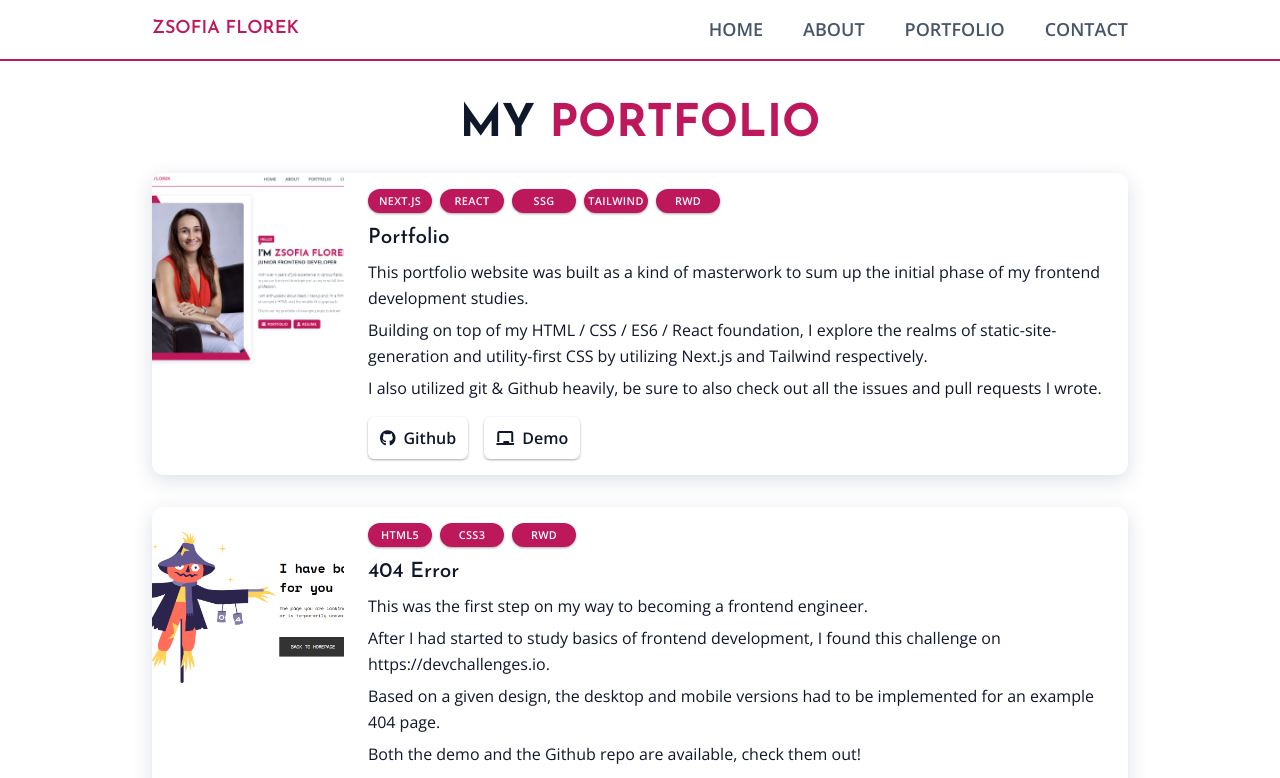
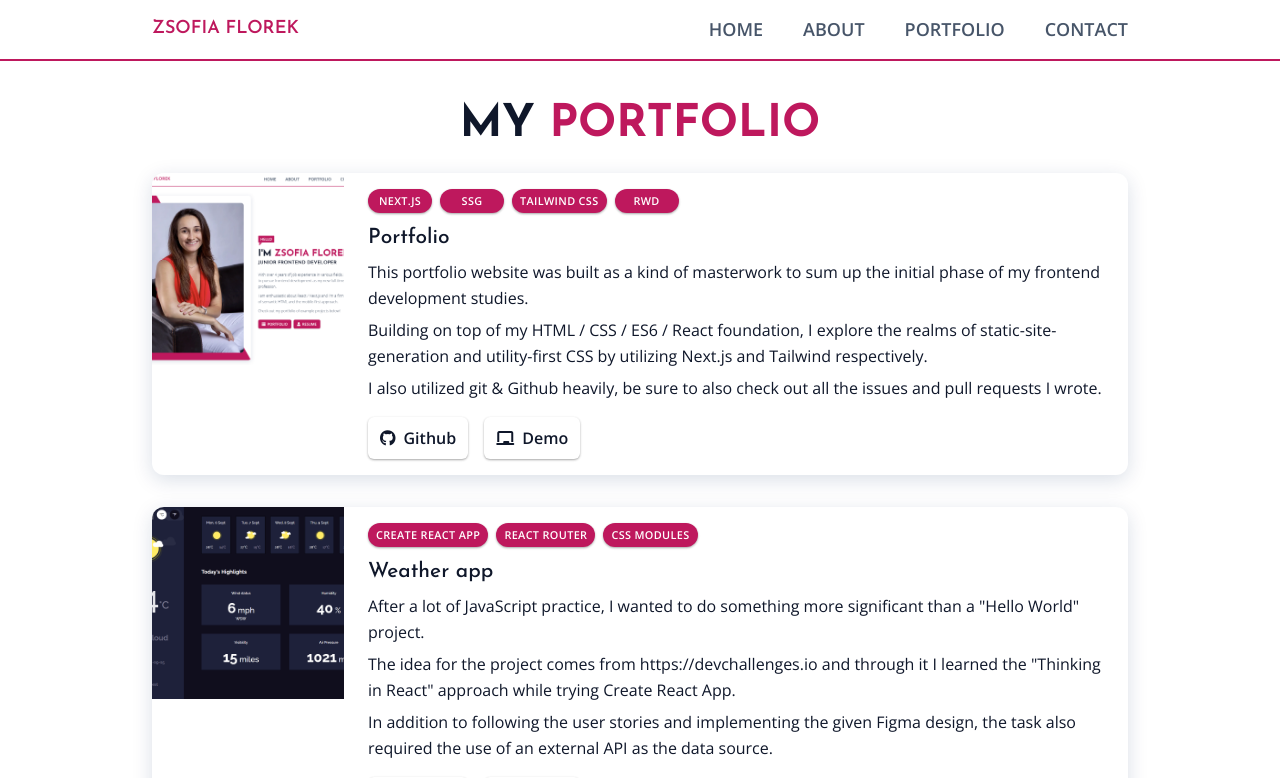
Before and after one commit to zsofiaflorek/portfolio, a Next.js app: page /portfolio in a window 1280 px wide. Shown: the top 778 px of the page. Built offline with nearby package versions, Linux system fonts and the light colour scheme.

Commit message:
Fix weatherapp project section (#32)

```diff
--- a/components/badge.js
+++ b/components/badge.js
@@ -1,6 +1,6 @@
 export default function Badge({ children }) {
   return (
-    <div className="uppercase text-on-primary bg-primary text-xs py-1 mb-2 rounded-md shadow-sm w-16 rounded-full text-center inline-block">
+    <div className="uppercase text-on-primary bg-primary text-xs py-1 px-2 mb-2 rounded-md shadow-sm min-w-[64px] rounded-full text-center inline-block">
       {children}
     </div>
   );
--- a/data/projects.json
+++ b/data/projects.json
@@ -6,10 +6,22 @@
       "Building on top of my HTML / CSS / ES6 / React foundation, I explore the realms of static-site-generation and utility-first CSS by utilizing Next.js and Tailwind respectively.",
       "I also utilized git & Github heavily, be sure to also check out all the issues and pull requests I wrote."
     ],
-    "badges": ["Next.js", "React", "SSG", "Tailwind", "RWD"],
+    "badges": ["Next.js", "SSG", "Tailwind CSS", "RWD"],
     "image": "portfolio.png",
     "github-url": "https://github.com/zsofiaflorek/portfolio",
     "demo-url": "https://zflorek.com"
+  },
+  {
+    "title": "Weather app",
+    "description": [
+      "After a lot of JavaScript practice, I wanted to do something more significant than a \"Hello World\" project.",
+      "The idea for the project comes from https://devchallenges.io and through it I learned the \"Thinking in React\" approach while trying Create React App.",
+      "In addition to following the user stories and implementing the given Figma design, the task also required the use of an external API as the data source."
+    ],
+    "badges": ["Create React App", "React Router", "CSS Modules"],
+    "image": "weatherapp.png",
+    "github-url": "https://github.com/zsofiaflorek/weather-app",
+    "demo-url": "https://weatherapp.zflorek.com/"
   },
   {
     "title": "404 Error",
@@ -23,11 +35,5 @@
     "image": "error404.png",
     "github-url": "https://github.com/zsofiaflorek/portfolio-404",
     "demo-url": "https://404.zflorek.com"
-  },
-  {
-    "title": "Weather app",
-    "description": ["text"],
-    "badges": ["HTML", "CSS", "JS", "Tailwind"],
-    "image": "Sophie.jpg"
   }
 ]
```
Also changed, not shown: public/weatherapp.png (added).
